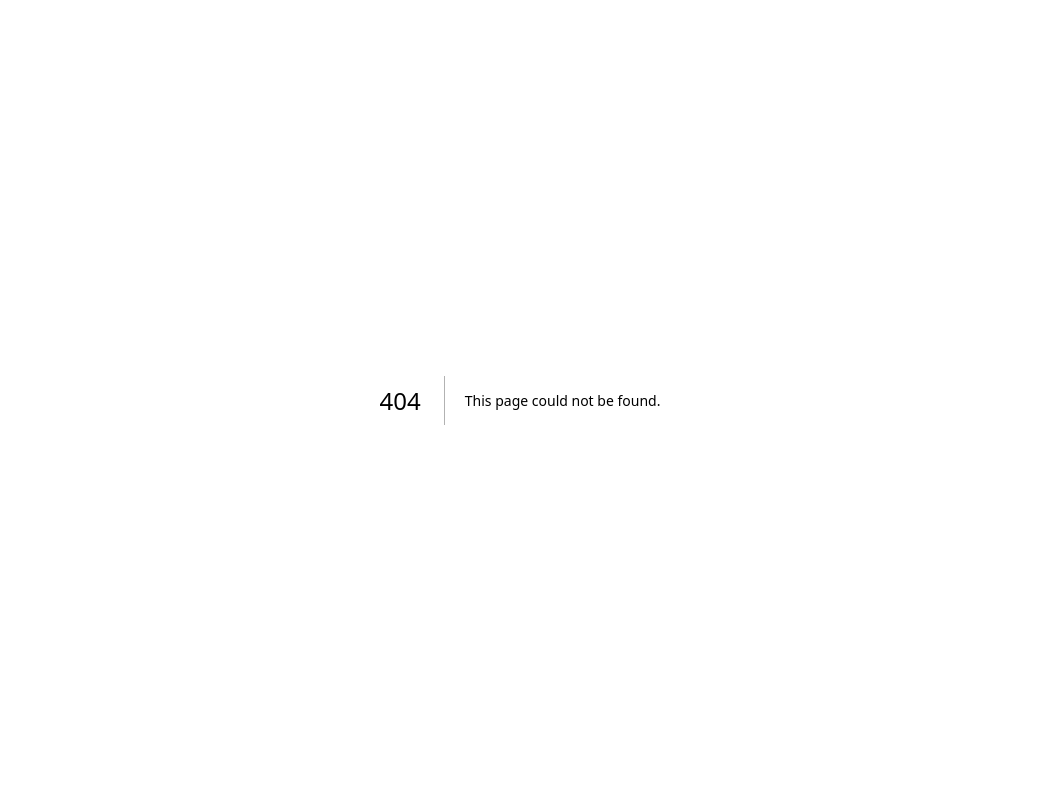
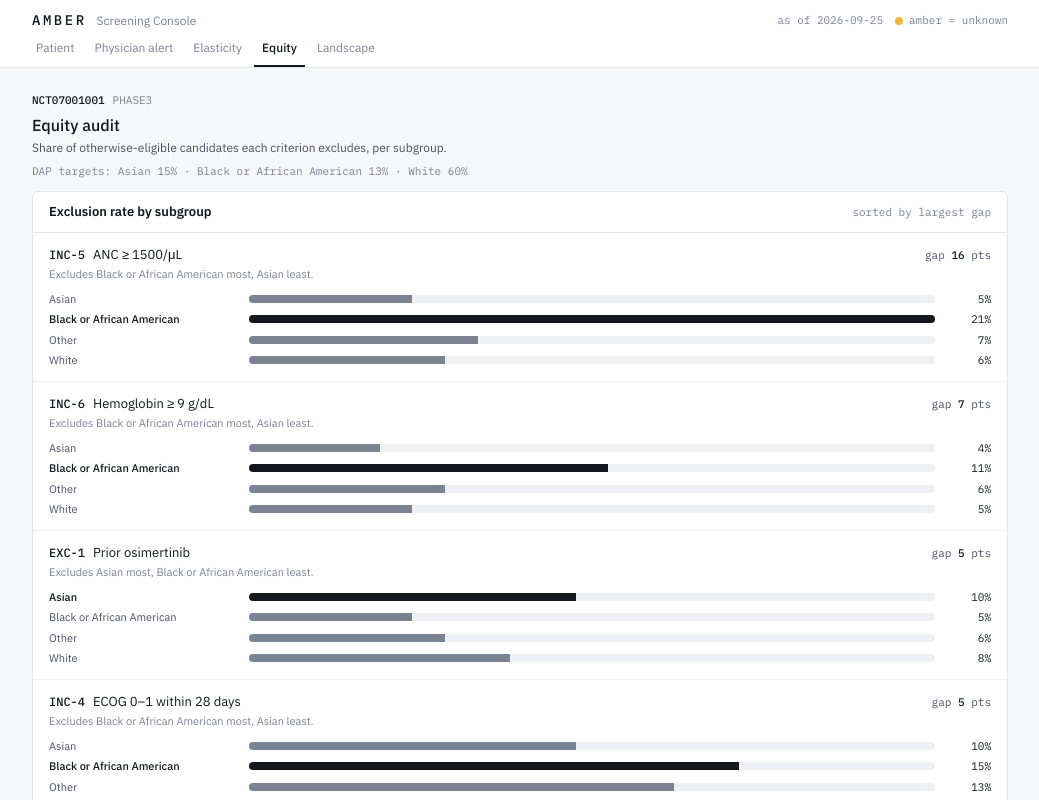
Before and after one commit to puranjayh/amber, a Next.js app: page /equity in a window 1280 px wide. Before the commit this address had no page. Shown: the top 800 px of the page, without its empty margins (120-1159 px from the left). Built offline with nearby package versions, Linux system fonts and the light colour scheme.

Commit message:
app: equity audit bars sorted by gap, against a labelled EquityRow[] placeholder
Co-authored-by: Cursor <cursoragent@cursor.com>

```diff
--- /dev/null
+++ b/app/_data/equity.sample.json
@@ -0,0 +1,32 @@
+[
+  {
+    "criterionId": "INC-5",
+    "label": "ANC ≥ 1500/μL",
+    "exclusionRateBySubgroup": { "White": 0.06, "Black or African American": 0.21, "Asian": 0.05, "Other": 0.07 },
+    "maxGapPoints": 16
+  },
+  {
+    "criterionId": "INC-6",
+    "label": "Hemoglobin ≥ 9 g/dL",
+    "exclusionRateBySubgroup": { "White": 0.05, "Black or African American": 0.11, "Asian": 0.04, "Other": 0.06 },
+    "maxGapPoints": 7
+  },
+  {
+    "criterionId": "INC-4",
+    "label": "ECOG 0–1 within 28 days",
+    "exclusionRateBySubgroup": { "White": 0.12, "Black or African American": 0.15, "Asian": 0.1, "Other": 0.13 },
+    "maxGapPoints": 5
+  },
+  {
+    "criterionId": "EXC-1",
+    "label": "Prior osimertinib",
+    "exclusionRateBySubgroup": { "White": 0.08, "Black or African American": 0.05, "Asian": 0.1, "Other": 0.06 },
+    "maxGapPoints": 5
+  },
+  {
+    "criterionId": "INC-1",
+    "label": "Age ≥ 18",
+    "exclusionRateBySubgroup": { "White": 0, "Black or African American": 0, "Asian": 0, "Other": 0 },
+    "maxGapPoints": 0
+  }
+]
--- a/app/_data/source.ts
+++ b/app/_data/source.ts
@@ -1,6 +1,7 @@
 import {
   CubeFixture,
   ElasticityPoint,
+  EquityRow,
   PatientsFixture,
   TrialsFixture,
   type PairResult,
@@ -11,6 +12,7 @@ import cubeJson from "@/fixtures/cube.sample.json";
 import patientsJson from "@/fixtures/patients.sample.json";
 import trialsJson from "@/fixtures/trials.sample.json";
 import elasticitySample from "./elasticity.sample.json";
+import equitySample from "./equity.sample.json";
 
 // The only place the app reads data. Parsed with the contract schemas so a fixture that
 // drifts from the contract fails loudly at load instead of rendering wrong.
@@ -30,6 +32,13 @@ const elasticity = {
   criterionId: "INC-5",
   points: ElasticityPoint.array().parse(elasticitySample),
 };
+
+// Hand-written placeholder until the engine's equityAudit() output ships as a fixture.
+const equity = { nctId: "NCT07001001", rows: EquityRow.array().parse(equitySample) };
+
+export function getEquity() {
+  return equity;
+}
 
 export function getTrials(): Trial[] {
   return trials;
--- /dev/null
+++ b/app/equity/page.tsx
@@ -0,0 +1,42 @@
+import { notFound } from "next/navigation";
+import { asOf, getEquity, getTrial } from "@/app/_data/source";
+import { ConsoleHeader } from "@/components/console/ConsoleHeader";
+import { EquityBars } from "@/components/equity/EquityBars";
+import { buildEquityView } from "@/components/equity/equity";
+
+export default function EquityPage() {
+  const { nctId, rows } = getEquity();
+  const trial = getTrial(nctId);
+  if (!trial) notFound();
+
+  const view = buildEquityView(rows);
+  const targets = trial.dapTargets ? Object.entries(trial.dapTargets) : [];
+
+  return (
+    <>
+      <ConsoleHeader asOf={asOf} active="equity" />
+      <main className="mx-auto w-full max-w-5xl flex-1 space-y-3 px-3 py-4 sm:px-6 sm:py-6">
+        <div>
+          <div className="flex flex-wrap items-baseline gap-x-2 font-mono text-[11px] text-ink-3">
+            <span className="font-medium text-ink">{trial.nctId}</span>
+            <span>{trial.phase}</span>
+          </div>
+          <h1 className="mt-1 text-[16px] font-medium text-ink">Equity audit</h1>
+          <p className="mt-0.5 text-[12px] text-ink-2">
+            Share of otherwise-eligible candidates each criterion excludes, per subgroup.
+          </p>
+          {targets.length > 0 && (
+            <p className="mt-1.5 font-mono text-[11px] text-ink-3">
+              DAP targets:{" "}
+              {targets.map(([g, share]) => `${g} ${Math.round(share * 100)}%`).join(" · ")}
+            </p>
+          )}
+        </div>
+        <EquityBars view={view} />
+        <p className="text-[11px] text-ink-3">
+          Placeholder rates, hand-written for layout. Not engine output yet.
+        </p>
+      </main>
+    </>
+  );
+}
--- a/components/console/ConsoleHeader.tsx
+++ b/components/console/ConsoleHeader.tsx
@@ -4,6 +4,7 @@ const NAV = [
   { href: "/", key: "patient", label: "Patient" },
   { href: "/alert", key: "alert", label: "Physician alert" },
   { href: "/elasticity", key: "elasticity", label: "Elasticity" },
+  { href: "/equity", key: "equity", label: "Equity" },
   { href: "/landscape", key: "landscape", label: "Landscape" },
 ] as const;
 
--- /dev/null
+++ b/components/equity/EquityBars.tsx
@@ -0,0 +1,55 @@
+import type { EquityView } from "./equity";
+
+function pct(rate: number) {
+  return `${Math.round(rate * 100)}%`;
+}
+
+export function EquityBars({ view }: { view: EquityView }) {
+  return (
+    <div className="overflow-hidden rounded-md border border-line bg-surface">
+      <div className="flex flex-wrap items-baseline justify-between gap-2 border-b border-line px-3 py-2.5 sm:px-4">
+        <h2 className="text-[13px] font-semibold text-ink">Exclusion rate by subgroup</h2>
+        <span className="font-mono text-[11px] text-ink-3">sorted by largest gap</span>
+      </div>
+      <ul>
+        {view.rows.map((row) => (
+          <li key={row.criterionId} className="border-b border-line-2 px-3 py-3 last:border-b-0 sm:px-4">
+            <div className="flex flex-wrap items-baseline justify-between gap-x-3 gap-y-0.5">
+              <div className="flex flex-wrap items-baseline gap-x-2">
+                <span className="font-mono text-[12px] font-medium text-ink">{row.criterionId}</span>
+                <span className="text-[13px] text-ink">{row.label}</span>
+              </div>
+              <span className="font-mono text-[11px] text-ink-2">
+                gap <span className="font-medium text-ink">{row.maxGapPoints}</span> pts
+              </span>
+            </div>
+            {row.maxGapPoints > 0 && (
+              <p className="mt-0.5 text-[11px] text-ink-3">
+                Excludes {row.worst} most, {row.best} least.
+              </p>
+            )}
+            <ul className="mt-2 space-y-1">
+              {view.subgroups.map((g) => {
+                const rate = row.exclusionRateBySubgroup[g];
+                const width = rate !== undefined && view.maxRate > 0 ? (rate / view.maxRate) * 100 : 0;
+                const worst = row.maxGapPoints > 0 && g === row.worst;
+                return (
+                  <li key={g} className="grid grid-cols-[7.5rem_1fr_2.75rem] items-center gap-2 text-[11px] sm:grid-cols-[12rem_1fr_3rem]">
+                    <span className={`truncate ${worst ? "font-medium text-ink" : "text-ink-2"}`}>{g}</span>
+                    <span className="h-2 overflow-hidden rounded-sm bg-line-2">
+                      <span
+                        className={`block h-full ${worst ? "bg-ink" : "bg-ink-3"}`}
+                        style={{ width: `${width}%` }}
+                      />
+                    </span>
+                    <span className="text-right font-mono text-ink">{rate === undefined ? "—" : pct(rate)}</span>
+                  </li>
+                );
+              })}
+            </ul>
+          </li>
+        ))}
+      </ul>
+    </div>
+  );
+}
--- /dev/null
+++ b/components/equity/equity.ts
@@ -0,0 +1,35 @@
+import type { EquityRow } from "@/src/contracts";
+
+export type EquityView = {
+  rows: (EquityRow & { worst: string; best: string })[];
+  subgroups: string[];
+  maxRate: number;
+};
+
+/** Sort by gap (the audit's headline), keep subgroup order stable across rows. */
+export function buildEquityView(rows: EquityRow[]): EquityView {
+  const subgroups = [
+    ...new Set(rows.flatMap((r) => Object.keys(r.exclusionRateBySubgroup))),
+  ].sort();
+
+  const annotated = rows.map((r) => {
+    const entries = Object.entries(r.exclusionRateBySubgroup).sort(
+      (a, b) => b[1] - a[1] || a[0].localeCompare(b[0]),
+    );
+    return { ...r, worst: entries[0]?.[0] ?? "", best: entries[entries.length - 1]?.[0] ?? "" };
+  });
+
+  annotated.sort((a, b) => b.maxGapPoints - a.maxGapPoints || a.criterionId.localeCompare(b.criterionId));
+
+  return {
+    rows: annotated,
+    subgroups,
+    maxRate: Math.max(0, ...rows.flatMap((r) => Object.values(r.exclusionRateBySubgroup))),
+  };
+}
+
+export function gapPoints(rates: Record<string, number>): number {
+  const values = Object.values(rates);
+  if (values.length < 2) return 0;
+  return Math.round((Math.max(...values) - Math.min(...values)) * 100);
+}
```
Also changed, not shown: 1 other file (tests, documents, lock files or other folders).
